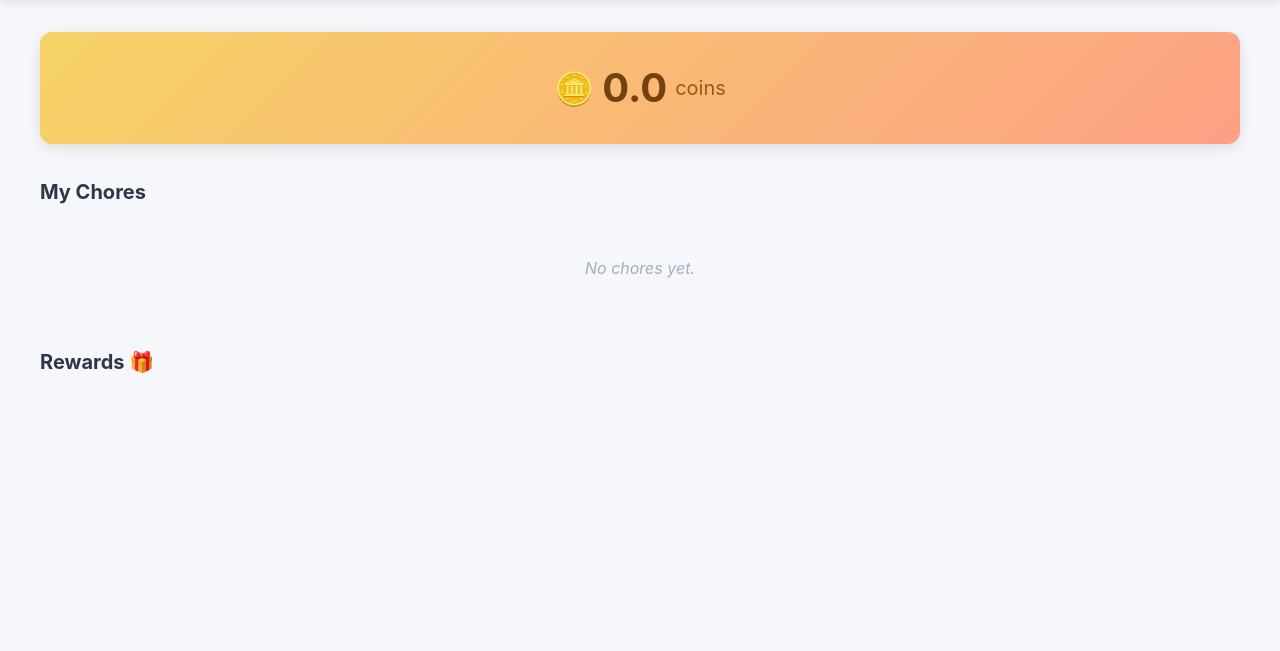
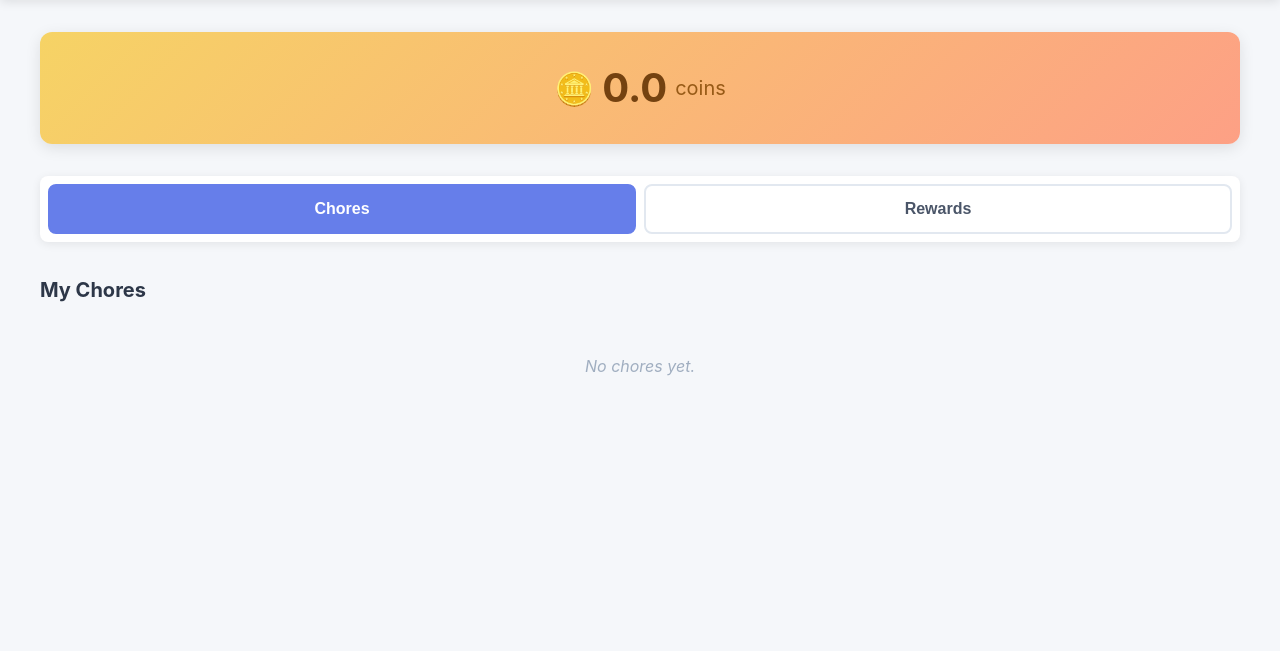
Before and after one commit to xyciasav/child-chore-app, a FastAPI app: page /kid in a window 1280 px wide. Shown: the part 70-721 px from the top of the page. Run offline with FastAPI, Linux system fonts and the light colour scheme; data comes from the database, SQL or seed files in the repository; data that the repository does not hold is empty.

Commit message:
Split kid chores and rewards into tabs

```diff
--- a/app/main.py
+++ b/app/main.py
@@ -8,13 +8,14 @@ from app.routes_kid import router as kid_router
 from app.routes_admin import router as admin_router
 from app.routes_api import router as api_router
 
-APP_VERSION = "2026-06-17-chore-sound"
+APP_VERSION = "2026-06-17-kid-tabs"
 APP_FEATURES = (
     "admin_chore_editing",
     "kid_in_page_confirmations",
     "chore_room_grouping",
     "reward_claim_sound",
     "chore_submit_sound",
+    "kid_chore_reward_tabs",
     "admin_metrics",
 )
 
--- a/app/static/styles.css
+++ b/app/static/styles.css
@@ -140,6 +140,44 @@ footer {
     font-weight: bold;
     color: #d69e2e;
     margin-bottom: 1rem;
+}
+
+/* --- Kid Tabs --- */
+.kid-tabs {
+    display: grid;
+    grid-template-columns: 1fr 1fr;
+    gap: 0.5rem;
+    background: white;
+    border-radius: 8px;
+    padding: 0.5rem;
+    margin-bottom: 2rem;
+    box-shadow: 0 2px 10px rgba(0, 0, 0, 0.08);
+}
+
+.kid-tab-btn {
+    border: 2px solid #e2e8f0;
+    background: white;
+    color: #4a5568;
+    border-radius: 8px;
+    padding: 0.85rem 1rem;
+    font-size: 1rem;
+    font-weight: 700;
+    cursor: pointer;
+    transition: all 0.2s;
+}
+
+.kid-tab-btn.active {
+    background: #667eea;
+    border-color: #667eea;
+    color: white;
+}
+
+.kid-tab-content {
+    display: none;
+}
+
+.kid-tab-content.active {
+    display: block;
 }
 
 /* --- Reward Grid --- */
--- a/app/templates/kid_dashboard.html
+++ b/app/templates/kid_dashboard.html
@@ -12,6 +12,12 @@
         <span class="coin-label">coins</span>
     </div>
 
+    <nav class="kid-tabs" aria-label="Kid dashboard tabs">
+        <button type="button" class="kid-tab-btn active" data-kid-tab="kid-chores">Chores</button>
+        <button type="button" class="kid-tab-btn" data-kid-tab="kid-rewards">Rewards</button>
+    </nav>
+
+    <div id="kid-chores" class="kid-tab-content active">
     <!-- Active Chores Section -->
     <section class="section">
         <h2>My Chores</h2>
@@ -52,6 +58,9 @@
     </section>
     {% endif %}
 
+    </div>
+
+    <div id="kid-rewards" class="kid-tab-content">
     <!-- Rewards Section -->
     <section class="section">
         <h2>Rewards 🎁</h2>
@@ -91,6 +100,7 @@
         </div>
     </section>
     {% endif %}
+    </div>
 </div>
 
 <div class="confirm-modal" id="confirm-modal" aria-hidden="true">
@@ -122,6 +132,35 @@ const confirmMessage = document.getElementById('confirm-modal-message');
 const confirmSubmit = document.getElementById('confirm-modal-submit');
 let pendingForm = null;
 let pendingActionType = null;
+
+function activateKidTab(tabId, updateUrl = true) {
+    const tabButton = document.querySelector(`.kid-tab-btn[data-kid-tab="${tabId}"]`);
+    const tabContent = document.getElementById(tabId);
+    if (!tabButton || !tabContent) {
+        return;
+    }
+
+    document.querySelectorAll('.kid-tab-btn').forEach(button => button.classList.remove('active'));
+    document.querySelectorAll('.kid-tab-content').forEach(content => content.classList.remove('active'));
+
+    tabButton.classList.add('active');
+    tabContent.classList.add('active');
+
+    if (updateUrl) {
+        const url = new URL(window.location);
+        url.searchParams.set('tab', tabId.replace('kid-', ''));
+        window.history.replaceState({}, '', url);
+    }
+}
+
+document.querySelectorAll('.kid-tab-btn').forEach(button => {
+    button.addEventListener('click', () => activateKidTab(button.dataset.kidTab));
+});
+
+const initialKidTab = new URLSearchParams(window.location.search).get('tab');
+if (initialKidTab === 'rewards') {
+    activateKidTab('kid-rewards', false);
+}
 
 function openConfirmModal({ title, message, buttonText, form, actionType }) {
     pendingForm = form;
```
Also changed, not shown: 1 other file.
